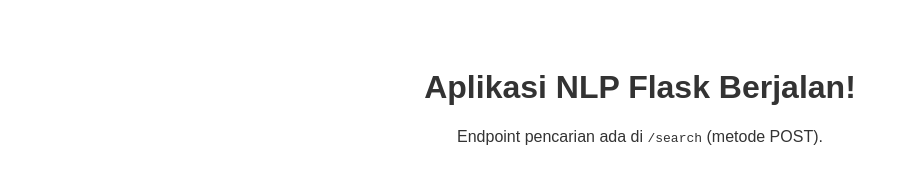
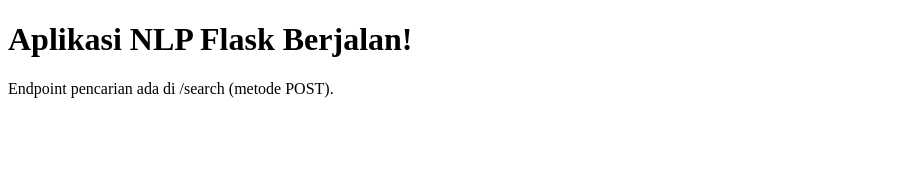
Before and after one commit to XzyanQi/flask, a plain HTML site: page static/index.html in a window 1280 px wide. Shown: the whole page, without its empty margins (0-908 px from the left). Drawn offline with Linux system fonts and the light colour scheme.

Commit message:
Update index.html

```diff
--- a/static/index.html
+++ b/static/index.html
@@ -1,20 +1,11 @@
 <!DOCTYPE html>
 <html lang="en">
 <head>
-  <meta charset="UTF-8">
-  <title>Flask NLP App</title>
-  <style>
-    body {
-      font-family: sans-serif;
-      background-color: #ffffff;
-      color: #333333;
-      padding: 40px;
-      text-align: center;
-    }
-  </style>
+    <meta charset="UTF-8">
+    <title>Flask NLP App</title>
 </head>
 <body>
-  <h1>Aplikasi NLP Flask Berjalan!</h1>
-  <p>Endpoint pencarian ada di <code>/search</code> (metode POST).</p>
+    <h1>Aplikasi NLP Flask Berjalan!</h1>
+    <p>Endpoint pencarian ada di /search (metode POST).</p>
 </body>
 </html>
```
